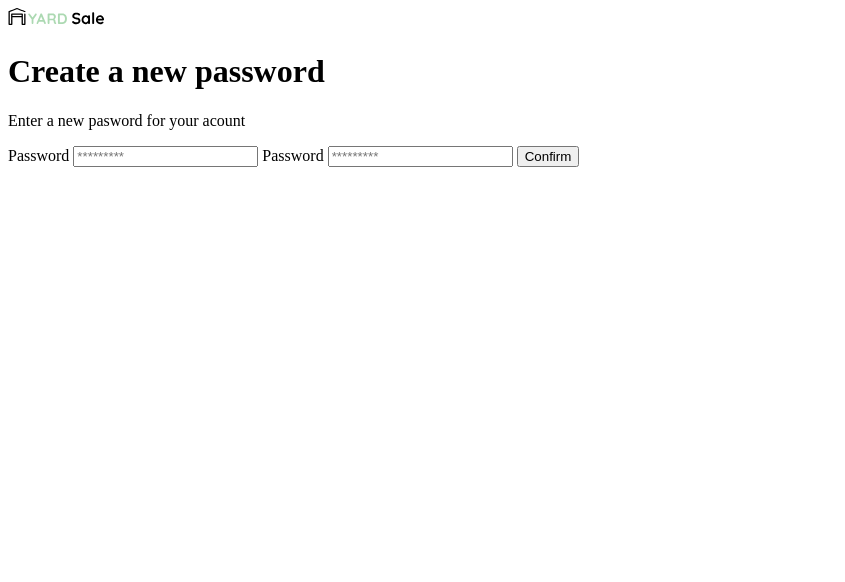
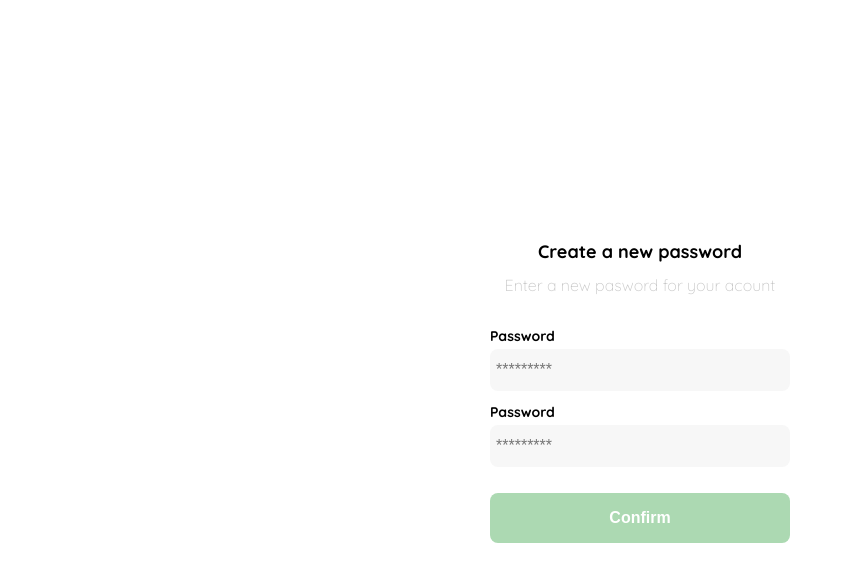
Before and after one commit to biankacode/OnlineStore, a plain HTML site: page 5editAccount.html in a window 1280 px wide. Shown: the whole page, without its empty margins (0-845 px from the left). Drawn offline with Linux system fonts and the light colour scheme.

Commit message:
se agregaron los estilos css

```diff
--- a/5editAccount.html
+++ b/5editAccount.html
@@ -8,6 +8,91 @@
     <link rel="preconnect" href="https://fonts.gstatic.com" crossorigin>
     <link href="https://fonts.googleapis.com/css2?family=Quicksand:wght@300;500;700&display=swap" rel="stylesheet">
     <title>Document</title>
+    <style>
+        :root {/*indica variables de css*/
+           --white: #FFFFFF;
+           --black:#000000;
+           --very-ligth-pink: #C7C7C7;
+           --text-input-field: #F7F7F7;
+           --hospital-green: #ACD9B2;
+           --sm: 14px;
+           --md: 16px;
+           --lg: 18px;
+       }
+       body{
+           margin: 0;
+           font-family: 'Quicksand', sans-serif;
+       }
+       .login{
+           width: 100%;
+           height: 100vh;
+           display: grid;
+           place-items: center;
+       }
+       .form-container{
+           display: grid;
+           grid-template-rows: auto 1fr auto;
+           width: 300px;
+       }
+       .logo{
+           width: 150px;
+           margin-bottom: 48px;
+           justify-self: center;
+           display: none;
+       }
+       .titulo{
+           font-size: var(--lg);
+           margin-bottom: 12px;
+           text-align: center;
+       }
+       .subtitle{
+           color: var(--very-ligth-pink);
+           font-size: var(--md);
+           font-weight: 300;
+           margin-top: 0;
+           margin-bottom: 32px;
+           text-align: center;
+       }
+       .form{
+           display: flex;
+           flex-direction: column;
+       }
+       .label{
+           font-size: var(--sm);
+           font-weight: bold;
+           margin-bottom: 4px;
+       }
+       .input{
+           background: var(--text-input-field);
+           border: none;
+           border-radius: 8px;
+           height: 30px;
+           font-size: var(--md);
+           padding: 6px;
+           margin-bottom: 12px;
+       }
+       .primary-button{
+           background-color: var(--hospital-green);
+           border-radius: 8px;
+           border: none;
+           color: var(--white);
+           width: 100%;
+           cursor: pointer;
+           font-size: var(--md);
+           font-weight: bold;
+           height: 50px;
+       }
+       .login-button{
+           margin-top: 14px;
+           margin-bottom: 30px;
+       }
+       @media (max-width:640px) {
+           .logo{
+               display: block;
+           }
+       }
+
+   </style>
 </head>
 <body>
     <div class="login">
```
